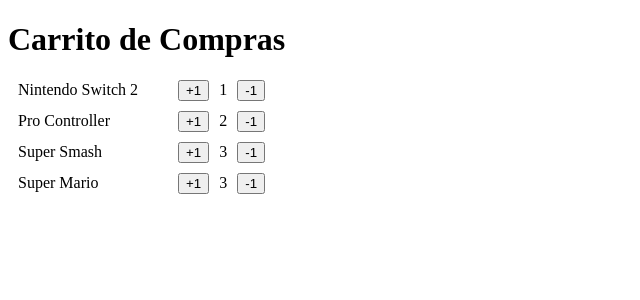
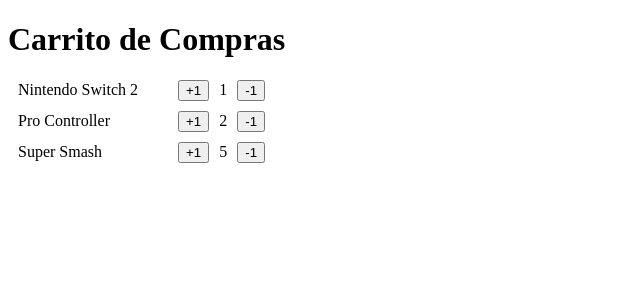
Before and after one commit to Tatoguvaga/React, a React (Vite) app in the folder 02-first-steps/: page / in a window 1280 px wide. Shown: the top 300 px of the page, without its empty margins (0-640 px from the left). Built offline with nearby package versions, Linux system fonts and the light colour scheme.

Commit message:
mostrar-listado-elementos

```diff
--- a/02-first-steps/src/FirstStepsApp.tsx
+++ b/02-first-steps/src/FirstStepsApp.tsx
@@ -1,4 +1,16 @@
 import { ItemCounter } from "./shopping-cart/ItemCounter";
+
+interface ItemInCart {
+    productName: string;
+    quantity: number;
+}
+
+const itemsInCart: ItemInCart[] = [
+    { productName: 'Nintendo Switch 2', quantity: 1 },
+    { productName: 'Pro Controller', quantity: 2 },
+    { productName: 'Super Smash', quantity: 5 },
+];
+
 
 
 export function FirstStepsApp() {
@@ -7,10 +19,16 @@ export function FirstStepsApp() {
         <>
             <h1>Carrito de Compras</h1>
 
-            <ItemCounter name="Nintendo Switch 2" quantity={1} />
+            {
+                itemsInCart.map( ({ productName, quantity }) => ( /* Se aplica desectruturacion, recomendado para 3 elementos, por que si son mas, hace mas complicado de leer*/
+                    <ItemCounter key={productName} name={productName} quantity={quantity} />
+                ) )
+            }
+
+            {/* <ItemCounter name="Nintendo Switch 2" quantity={1} />
             <ItemCounter name="Pro Controller" quantity={2}/>
             <ItemCounter name="Super Smash" quantity={3}/>
-            <ItemCounter name="Super Mario" quantity={3}/>
+            <ItemCounter name="Super Mario" quantity={3}/> */}
         </>
     );
 
```
